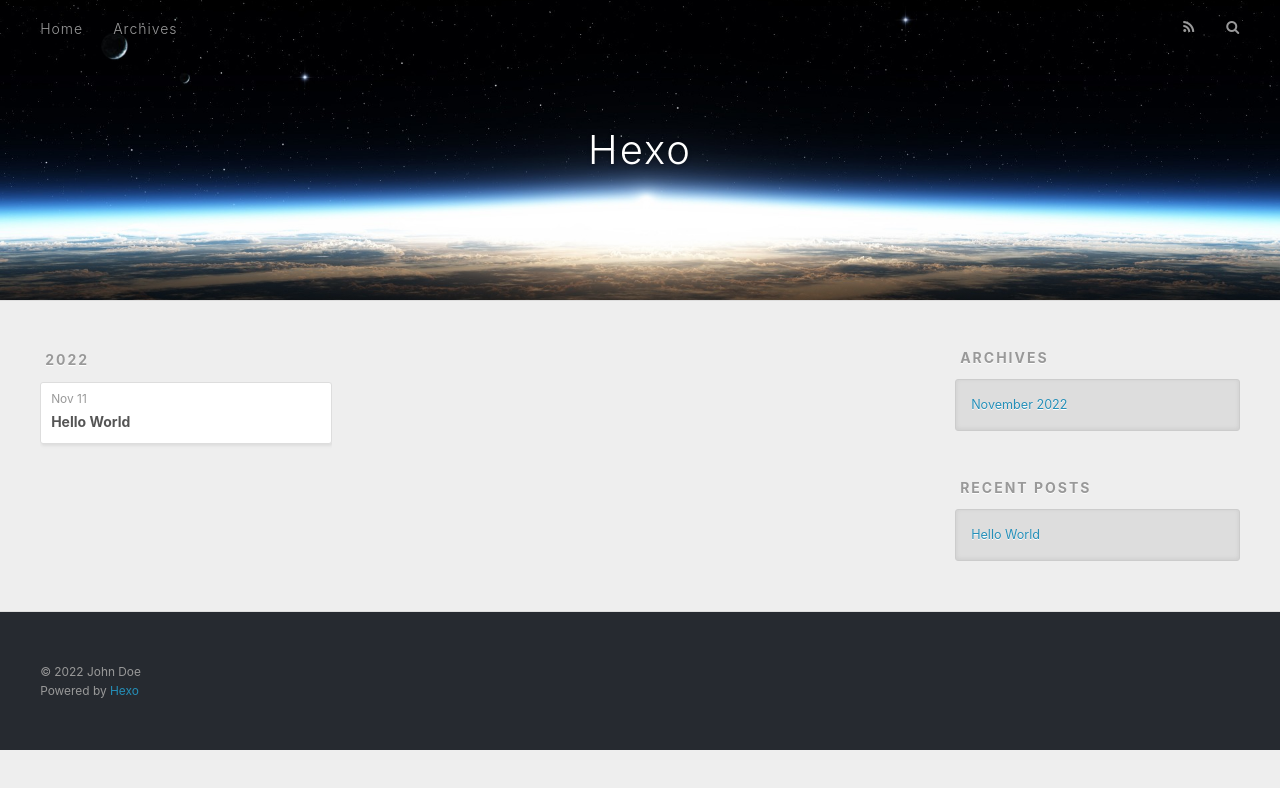
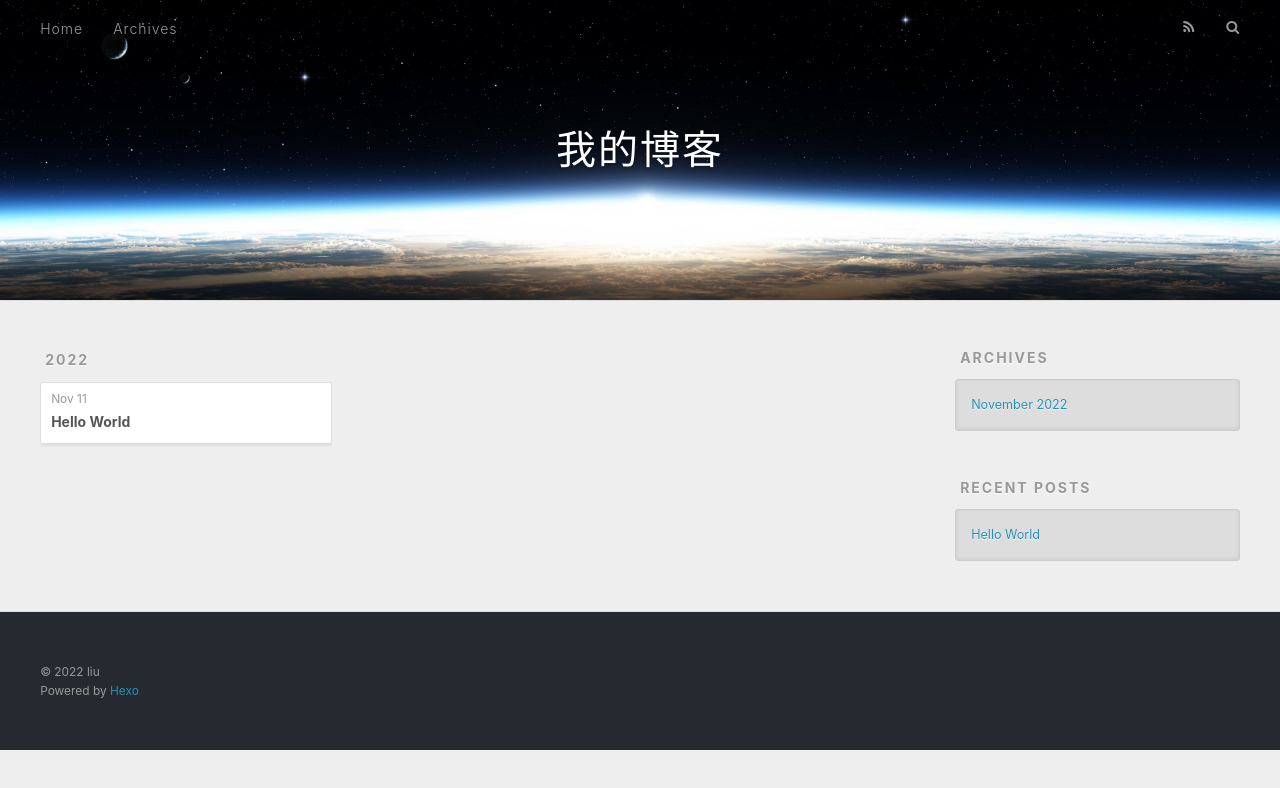
Before and after one commit to carryCboy/carryCboy.github.io, a plain HTML site: page archives/2022/11/index.html in a window 1280 px wide. Drawn offline with nearby package versions, Linux system fonts and the light colour scheme.

Commit message:
Site updated: 2022-11-11 12:39:01

```diff
--- a/archives/2022/11/index.html
+++ b/archives/2022/11/index.html
@@ -5,17 +5,17 @@
 
 
 
-  <title>Archives: 2022/11 | Hexo</title>
+  <title>Archives: 2022/11 | 我的博客</title>
   <meta name="viewport" content="width=device-width, initial-scale=1, maximum-scale=1">
   <meta property="og:type" content="website">
-<meta property="og:title" content="Hexo">
+<meta property="og:title" content="我的博客">
 <meta property="og:url" content="http://example.com/archives/2022/11/index.html">
-<meta property="og:site_name" content="Hexo">
+<meta property="og:site_name" content="我的博客">
 <meta property="og:locale" content="en_US">
-<meta property="article:author" content="John Doe">
+<meta property="article:author" content="liu">
 <meta name="twitter:card" content="summary">
 
-    <link rel="alternate" href="/atom.xml" title="Hexo" type="application/atom+xml">
+    <link rel="alternate" href="/atom.xml" title="我的博客" type="application/atom+xml">
 
 
     <link rel="icon" href="/favicon.png">
@@ -36,7 +36,7 @@
   <div id="header-outer" class="outer">
     <div id="header-title" class="inner">
       <h1 id="logo-wrap">
-        <a href="/" id="logo">Hexo</a>
+        <a href="/" id="logo">我的博客</a>
       </h1>
 
     </div>
@@ -141,7 +141,7 @@
 
   <div class="outer">
     <div id="footer-info" class="inner">
-      &copy; 2022 John Doe<br>
+      &copy; 2022 liu<br>
       Powered by <a href="http://hexo.io/" target="_blank">Hexo</a>
     </div>
   </div>
```
Also changed, not shown: 2022/11/11/hello-world/index.html (+6 -6 lines), archives/2022/index.html (+7 -7 lines), archives/index.html (+7 -7 lines), index.html (+7 -7 lines).
